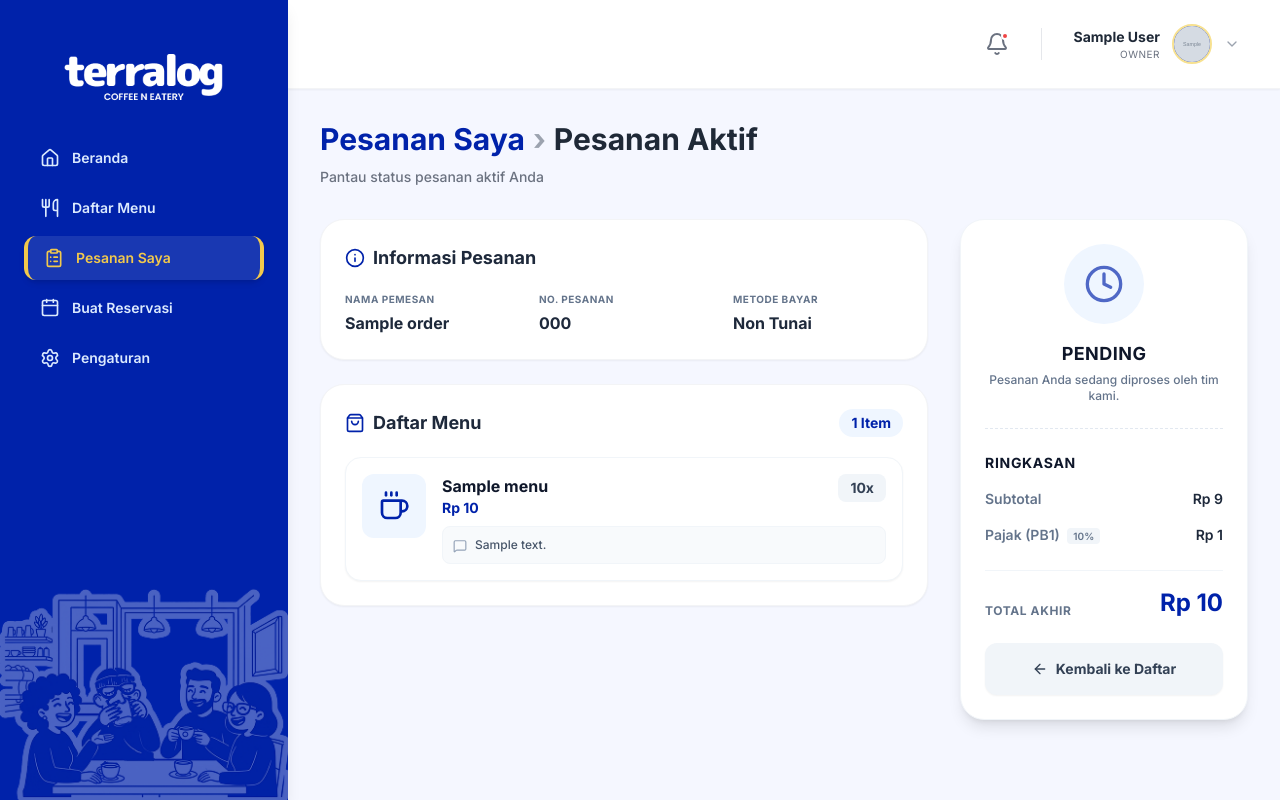
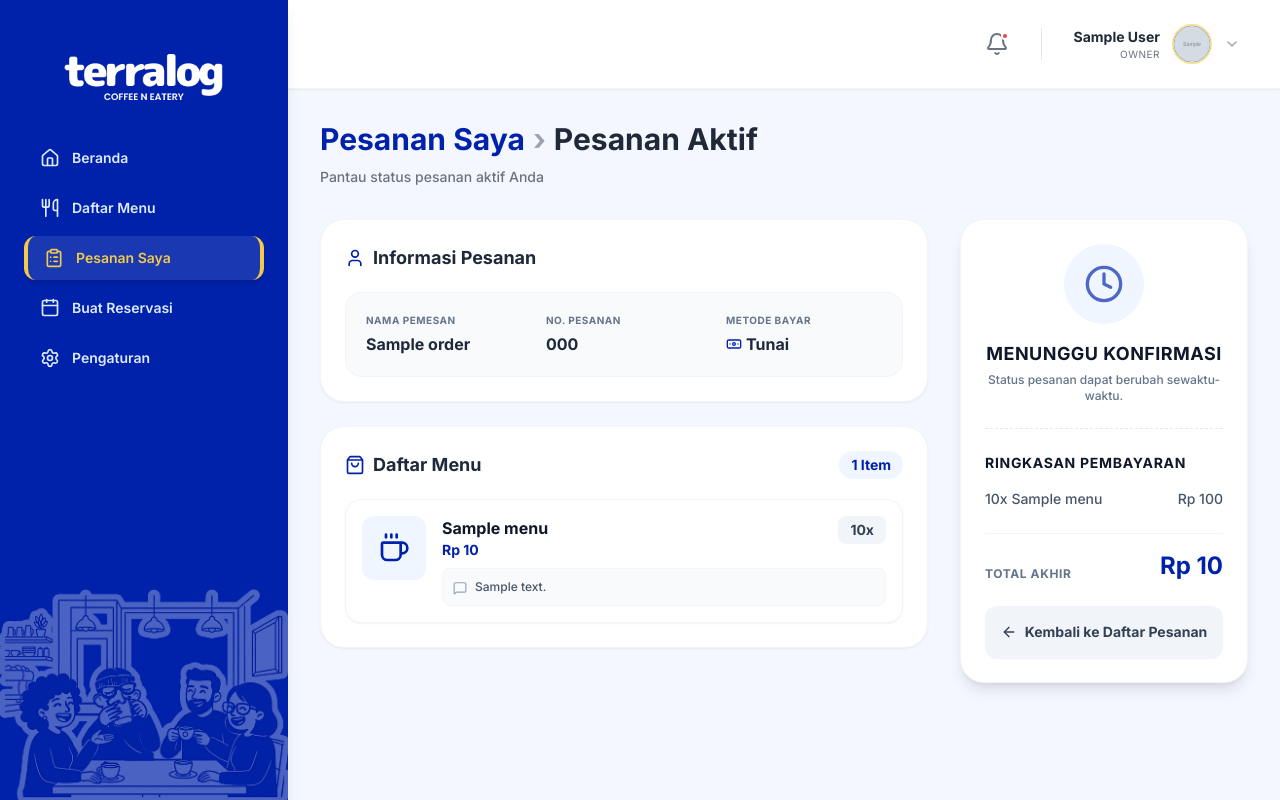
Before and after one commit to ahmddarff/tubesimk, a Flask app: page /customer/pesanan/1 in a window 1280 px wide. Run offline with Flask 3, Linux system fonts and the light colour scheme; a user stored in the database is signed in; tables that the repository leaves empty hold one stand-in row (values such as "Sample post"); grey boxes marked "Sample" are stand-in pictures; some libraries are stand-ins or nearby versions.

Commit message:
dah bisa pesan

```diff
--- a/routes/customer_routes.py
+++ b/routes/customer_routes.py
@@ -478,7 +478,6 @@ def add_to_cart():
     )
 
     order.total_amount = total
-
     db.session.commit()
 
     return jsonify({
@@ -714,11 +713,6 @@ def submit_order():
 
     order.payment_method = data.get('payment_method')
 
-    # Jika QRIS → langsung paid
-    if order.payment_method == 'qris':
-        order.payment_status = 'paid'
-
-    order.order_status = 'preparing'
     db.session.commit()
 
     return jsonify({
--- a/templates/customer/pesanan_aktif_detail.html
+++ b/templates/customer/pesanan_aktif_detail.html
@@ -4,7 +4,7 @@
 
 {% block content %}
 <div class="customer-page-shell flex-1 p-8 bg-[#F5F7FF]" x-data="pesananAktifApp()" @load="$watch('items', () => lucide.createIcons())" x-cloak>
-    <div>
+    <div class="max-w-7xl mx-auto">
 
         <div class="mb-8">
             <div class="flex items-center gap-2 text-3xl font-bold leading-tight flex-wrap mb-2">
@@ -19,11 +19,31 @@
 
             <div class="lg:col-span-2 space-y-6">
 
+                {% if order.order_status == 'pending' and order.payment_status == 'unpaid' %}
+                <div class="bg-blue-50 border border-blue-200 rounded-[24px] p-6 shadow-sm flex items-start gap-4">
+                    <div class="bg-white p-2.5 rounded-full shadow-sm shrink-0">
+                        <i data-lucide="info" class="w-6 h-6 text-terralogBlue"></i>
+                    </div>
+                    <div>
+                        <h4 class="font-bold text-slate-800 text-lg mb-2">Langkah Selanjutnya</h4>
+                        {% if order.payment_method == 'qris' %}
+                            <p class="text-sm text-slate-600 leading-relaxed font-medium">
+                                Pesanan Anda telah kami terima. Silakan datang ke meja kasir dan tunjukkan bukti transfer QRIS Anda untuk <strong>mengonfirmasi pembayaran</strong> agar pesanan dapat segera disiapkan oleh koki.
+                            </p>
+                        {% else %}
+                            <p class="text-sm text-slate-600 leading-relaxed font-medium">
+                                Pesanan Anda telah kami terima. Silakan datang ke meja kasir untuk <strong>menyelesaikan pembayaran</strong> secara tunai agar pesanan dapat segera disiapkan oleh koki.
+                            </p>
+                        {% endif %}
+                    </div>
+                </div>
+                {% endif %}
+
                 <div class="bg-white rounded-[24px] shadow-sm border border-gray-100 p-6">
                     <h2 class="text-lg font-bold text-slate-800 mb-5 flex items-center gap-2">
-                        <i data-lucide="info" class="w-5 h-5 text-terralogBlue"></i> Informasi Pesanan
+                        <i data-lucide="user" class="w-5 h-5 text-terralogBlue"></i> Informasi Pesanan
                     </h2>
-                    <div class="grid grid-cols-1 md:grid-cols-3 gap-6">
+                    <div class="grid grid-cols-1 md:grid-cols-3 gap-6 bg-slate-50 p-5 rounded-2xl border border-slate-100">
                         <div>
                             <label class="text-slate-500 text-[10px] font-bold uppercase tracking-wider block mb-1">Nama Pemesan</label>
                             <p class="text-slate-800 text-base font-bold" x-text="order.customer_name || 'Memuat...'"></p>
@@ -34,7 +54,10 @@
                         </div>
                         <div>
                             <label class="text-slate-500 text-[10px] font-bold uppercase tracking-wider block mb-1">Metode Bayar</label>
-                            <p class="text-slate-800 text-base font-bold" x-text="paymentMethod === 'qris' ? 'QRIS' : (paymentMethod === 'tunai' ? 'Tunai' : 'Non Tunai')"></p>
+                            <p class="text-slate-800 text-base font-bold flex items-center gap-1">
+                                <i :data-lucide="paymentMethod === 'qris' ? 'qr-code' : 'banknote'" class="w-4 h-4 text-terralogBlue"></i>
+                                <span x-text="paymentMethod === 'qris' ? 'QRIS' : 'Tunai'"></span>
+                            </p>
                         </div>
                     </div>
                 </div>
@@ -49,7 +72,7 @@
 
                     <div class="space-y-4">
                         <template x-for="(item, index) in items" :key="index">
-                            <div class="rounded-2xl p-4 border transition-all flex gap-4 items-start bg-white hover:border-blue-200 border-slate-100 shadow-sm">
+                            <div class="rounded-2xl p-4 border transition-all flex gap-4 items-start bg-white border-slate-100 shadow-sm">
                                 <div class="w-16 h-16 rounded-xl flex items-center justify-center flex-shrink-0" :class="index % 2 === 0 ? 'bg-blue-50 text-terralogBlue' : 'bg-orange-50 text-terralogOrange'">
                                     <i :data-lucide="index % 2 === 0 ? 'coffee' : 'utensils'" class="w-8 h-8"></i>
                                 </div>
@@ -80,21 +103,19 @@
                         <div class="inline-flex items-center justify-center w-20 h-20 bg-blue-50 rounded-full mb-4 ring-4 ring-white shadow-sm">
                             <i data-lucide="clock" class="w-10 h-10 text-terralogBlue animate-pulse"></i>
                         </div>
-                        <h3 class="text-slate-900 font-bold text-lg mb-1 uppercase tracking-wide" x-text="order.order_status || 'Menunggu Konfirmasi'"></h3>
-                        <p class="text-slate-500 text-xs font-medium">Pesanan Anda sedang diproses oleh tim kami.</p>
+                        <h3 class="text-slate-900 font-bold text-lg mb-1 uppercase tracking-wide" x-text="order.order_status === 'pending' ? 'Menunggu Konfirmasi' : order.order_status"></h3>
+                        <p class="text-slate-500 text-xs font-medium">Status pesanan dapat berubah sewaktu-waktu.</p>
                     </div>
 
-                    <h3 class="text-sm font-bold text-slate-900 mb-4 uppercase tracking-wider">Ringkasan</h3>
+                    <h3 class="text-sm font-bold text-slate-900 mb-4 uppercase tracking-wider">Ringkasan Pembayaran</h3>
 
                     <div class="space-y-4 mb-6">
-                        <div class="flex justify-between text-sm font-semibold text-slate-500">
-                            <span>Subtotal</span>
-                            <span class="text-slate-800" x-text="`Rp ${Math.round(total / 1.1).toLocaleString('id-ID')}`"></span>
-                        </div>
-                        <div class="flex justify-between text-sm font-semibold text-slate-500">
-                            <span>Pajak (PB1) <span class="text-[10px] bg-slate-100 px-1.5 py-0.5 rounded ml-1">10%</span></span>
-                            <span class="text-slate-800" x-text="`Rp ${(total - Math.round(total / 1.1)).toLocaleString('id-ID')}`"></span>
-                        </div>
+                        <template x-for="(item, index) in items" :key="index">
+                            <div class="flex justify-between text-sm text-slate-600 font-medium">
+                                <span class="line-clamp-1 pr-4" x-text="`${item.qty}x ${item.nama}`"></span>
+                                <span class="shrink-0" x-text="`Rp ${(item.qty * item.harga).toLocaleString('id-ID')}`"></span>
+                            </div>
+                        </template>
                     </div>
 
                     <div class="border-t border-slate-100 pt-4 mb-6">
@@ -106,7 +127,7 @@
 
                     <a href="/customer/pesanan-saya" class="w-full py-4 rounded-xl text-slate-700 bg-slate-100 hover:bg-slate-200 font-bold text-sm transition-all flex justify-center items-center gap-2 shadow-sm active:scale-95">
                         <i data-lucide="arrow-left" class="w-4 h-4"></i>
-                        Kembali ke Daftar
+                        Kembali ke Daftar Pesanan
                     </a>
                 </div>
             </div>
@@ -121,23 +142,26 @@
 
 <script>
     function pesananAktifApp() {
-        let orderData = {{ order_json|tojson if order_json else 'null' }};
+        // PERBAIKAN: Menggunakan parsing yang aman untuk mencegah error JSON
+        let serverData = null;
+        try {
+            const rawData = '{{ order_json|tojson if order_json else "{}"|safe }}';
+            serverData = JSON.parse(rawData);
+        } catch(e) {
+            console.error("Gagal memuat data:", e);
+            serverData = {};
+        }
 
-        let items = [];
-        let paymentMethod = 'tunai';
-        let total = 0;
-
-        if (orderData) {
-            items = orderData.items || [];
-            paymentMethod = orderData.payment_method || 'tunai';
-            total = orderData.total_amount || 0;
-        }
+        let items = serverData.items || [];
+        // PERBAIKAN: Backend menggunakan 'cash' bukan 'tunai'
+        let paymentMethod = serverData.payment_method || 'cash';
+        let total = serverData.total_amount || 0;
 
         return {
             items: items,
             paymentMethod: paymentMethod,
             total: total,
-            order: orderData || {},
+            order: serverData,
 
             init() {
                 if (typeof lucide !== 'undefined') {
```
Also changed, not shown: templates/customer/checkout.html (+5 -5 lines), templates/customer/pembayaran_nontunai.html (+32 -43 lines).
